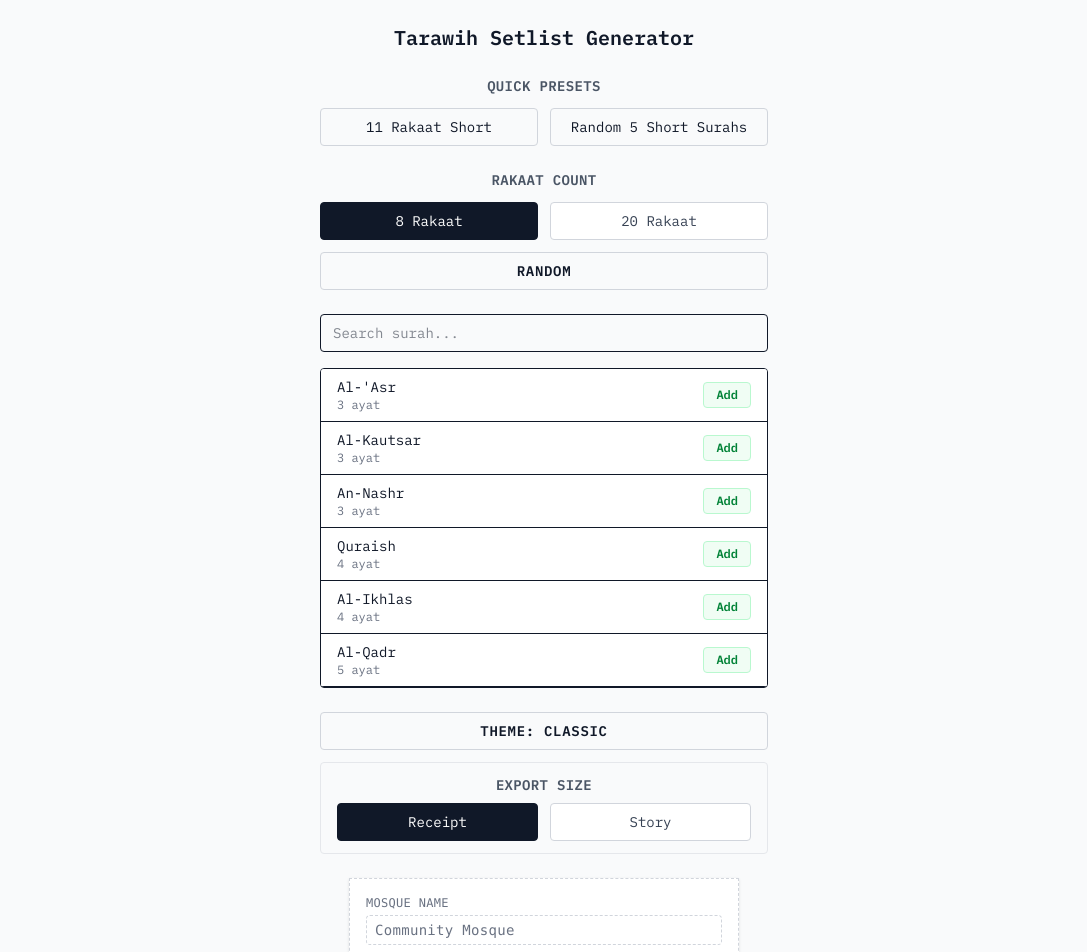
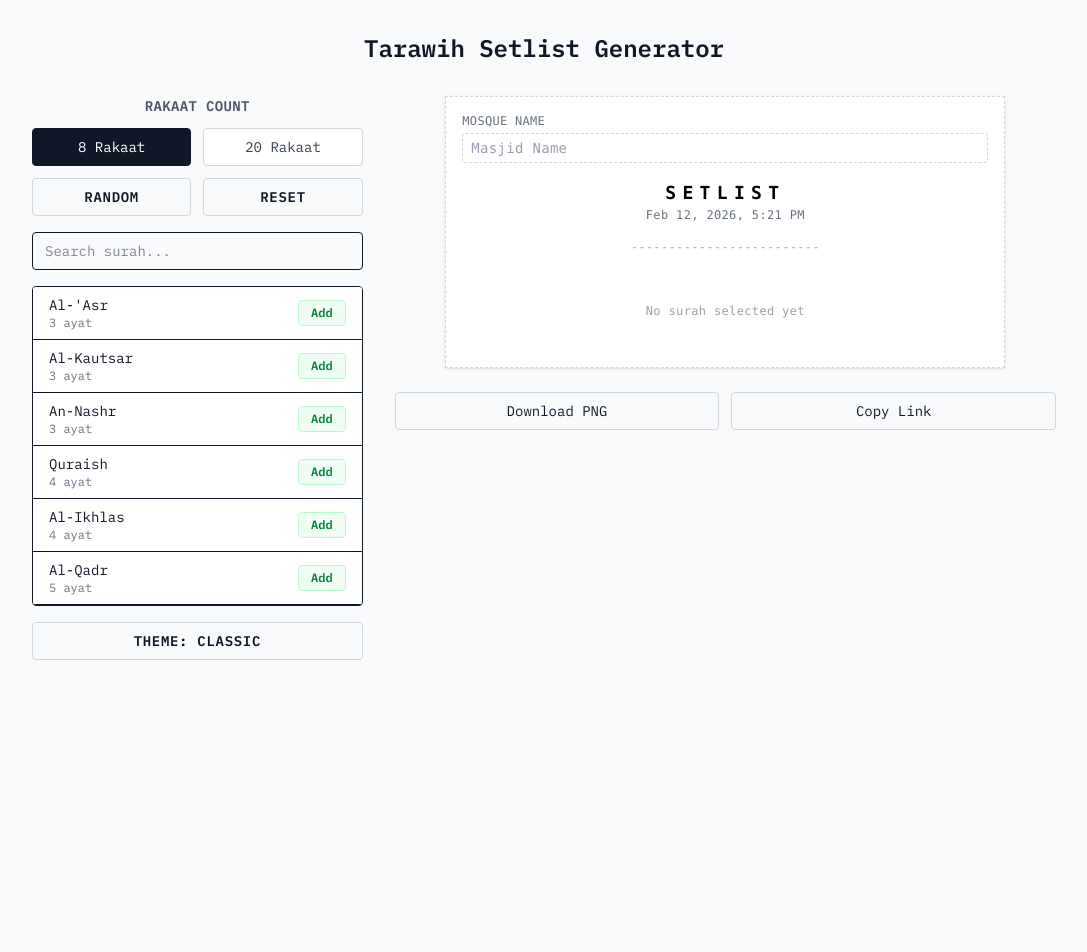
Before and after one commit to buyungalf/tarawihify, a Next.js app: page / in a window 1280 px wide. Shown: the top 952 px of the page, without its empty margins (96-1183 px from the left). After the commit the page ends 800 px from the top, so only its background shows below. Built offline with nearby package versions, Linux system fonts and the light colour scheme.

Commit message:
feat: ui improvement

```diff
--- a/app/dashboard/page.tsx
+++ b/app/dashboard/page.tsx
@@ -0,0 +1,66 @@
+import Link from "next/link";
+
+export default function DashboardPage() {
+  return (
+    <div className="min-h-screen w-full px-6 py-8">
+      <div className="mx-auto w-full max-w-4xl">
+        <h1 className="mb-8 text-center text-3xl font-bold">Tarawih Setlist Dashboard</h1>
+
+        <div className="grid grid-cols-1 gap-6 md:grid-cols-2">
+          <div className="rounded-lg border border-gray-200 bg-white p-6 shadow-sm">
+            <h2 className="mb-4 text-xl font-semibold">Create New Setlist</h2>
+            <p className="mb-4 text-gray-600">
+              Generate a new Tarawih prayer setlist by selecting surahs and arranging them in order.
+            </p>
+            <Link
+              href="/"
+              className="inline-block rounded bg-blue-600 px-4 py-2 text-white hover:bg-blue-700"
+            >
+              Create Setlist
+            </Link>
+          </div>
+
+          <div className="rounded-lg border border-gray-200 bg-white p-6 shadow-sm">
+            <h2 className="mb-4 text-xl font-semibold">Recent Setlists</h2>
+            <p className="mb-4 text-gray-600">
+              Access your recently created setlists or load from saved templates.
+            </p>
+            <div className="space-y-2">
+              <div className="text-sm text-gray-500">No recent setlists found</div>
+            </div>
+          </div>
+
+          <div className="rounded-lg border border-gray-200 bg-white p-6 shadow-sm">
+            <h2 className="mb-4 text-xl font-semibold">About Tarawih Prayers</h2>
+            <p className="text-gray-600">
+              Tarawih prayers are voluntary night prayers performed during Ramadan.
+              This tool helps imams and organizers prepare structured setlists for these prayers.
+            </p>
+          </div>
+
+          <div className="rounded-lg border border-gray-200 bg-white p-6 shadow-sm">
+            <h2 className="mb-4 text-xl font-semibold">How to Use</h2>
+            <ul className="space-y-2 text-gray-600">
+              <li className="flex items-start">
+                <span className="mr-2">•</span>
+                <span>Select 8 or 20 rakaat depending on your mosque's tradition</span>
+              </li>
+              <li className="flex items-start">
+                <span className="mr-2">•</span>
+                <span>Pick surahs from the list and arrange them in order</span>
+              </li>
+              <li className="flex items-start">
+                <span className="mr-2">•</span>
+                <span>Customize with your mosque name and theme</span>
+              </li>
+              <li className="flex items-start">
+                <span className="mr-2">•</span>
+                <span>Download or share your setlist</span>
+              </li>
+            </ul>
+          </div>
+        </div>
+      </div>
+    </div>
+  );
+}
--- a/app/generate/page.tsx
+++ b/app/generate/page.tsx
@@ -0,0 +1,6 @@
+import { redirect } from "next/navigation";
+
+export default function GeneratePage() {
+  // Redirect to the main page since the generation functionality is already on the home page
+  redirect("/");
+}
--- a/app/page.tsx
+++ b/app/page.tsx
@@ -2,16 +2,12 @@
 
 import { useEffect, useRef, useState } from "react";
 import { toPng } from "html-to-image";
-import { usePathname, useRouter, useSearchParams } from "next/navigation";
+import { useRouter, useSearchParams } from "next/navigation";
 import SurahPicker from "@/components/SurahPicker";
 import SetlistDisplay from "@/components/SetlistDisplay";
 import { parseListFromUrl, serializeListToUrl } from "@/utils/urlHelpers";
 import surahList from "@/data/surah.json";
 
-const PRESETS: Record<string, number[]> = {
-  "11 Rakaat Short": [1, 112, 113, 114, 108, 109, 112, 113, 108, 109, 114],
-  "Random 5 Short Surahs": [113, 114, 109, 112, 108],
-};
 const RAKAAT_OPTIONS = [8, 20] as const;
 
 type Surah = {
@@ -23,17 +19,13 @@ type Surah = {
 export default function HomePage() {
   const searchParams = useSearchParams();
   const router = useRouter();
-  const pathname = usePathname();
   const [selectedSurahIds, setSelectedSurahIds] = useState<number[]>([]);
   const [rakaat, setRakaat] = useState<number>(8);
-  const [header, setHeader] = useState("Community Mosque");
+  const [header, setHeader] = useState("");
   const [isExporting, setIsExporting] = useState(false);
-  const [isExportMode, setIsExportMode] = useState(false);
   const [theme, setTheme] = useState<"classic" | "thermal">("classic");
-  const [exportSize, setExportSize] = useState<"receipt" | "story">("receipt");
   const [copyFeedback, setCopyFeedback] = useState<"idle" | "copied">("idle");
-  const receiptRef = useRef<HTMLDivElement | null>(null);
-  const storyExportRef = useRef<HTMLDivElement | null>(null);
+  const exportContainerRef = useRef<HTMLDivElement | null>(null);
 
   useEffect(() => {
     const listParam = searchParams.get("list");
@@ -91,16 +83,16 @@ export default function HomePage() {
     });
   };
 
-  const applyPreset = (ids: number[]) => {
-    setSelectedSurahIds([...ids]);
+  const handleRakaatChange = (option: (typeof RAKAAT_OPTIONS)[number]) => {
+    if (option === rakaat) return;
+    setRakaat(option);
+    setSelectedSurahIds([]);
   };
 
   const handleDownload = async () => {
-    const targetNode =
-      exportSize === "story" ? storyExportRef.current : receiptRef.current;
+    const targetNode = exportContainerRef.current;
     if (!targetNode || isExporting) return;
     setIsExporting(true);
-    setIsExportMode(true);
 
     try {
       const dataUrl = await toPng(targetNode, {
@@ -115,7 +107,6 @@ export default function HomePage() {
     } catch (error) {
       console.error("Failed to export setlist", error);
     } finally {
-      setIsExportMode(false);
       setIsExporting(false);
     }
   };
@@ -151,28 +142,16 @@ export default function HomePage() {
   };
 
   return (
-    <main className="min-h-screen flex flex-col items-center gap-6 p-6">
-      <h1 className="text-xl font-semibold">Tarawih Setlist Generator</h1>
+    <main className="min-h-screen w-full px-6 py-8">
+      <div className="mx-auto flex w-full max-w-5xl flex-col gap-8">
+        <h1 className="text-center text-2xl font-semibold">
+          Tarawih Setlist Generator
+        </h1>
 
-      <section className="w-full max-w-md space-y-3">
-        <p className="text-center text-sm font-semibold uppercase tracking-wide text-gray-600">
-          Quick Presets
-        </p>
-        <div className="grid grid-cols-1 gap-3 sm:grid-cols-2">
-          {Object.entries(PRESETS).map(([label, ids]) => (
-            <button
-              key={label}
-              type="button"
-              onClick={() => applyPreset(ids)}
-              className="rounded border border-gray-300 px-4 py-2 text-sm font-medium transition-all duration-200 hover:-translate-y-0.5 hover:bg-gray-50"
-            >
-              {label}
-            </button>
-          ))}
-        </div>
-      </section>
-
-      <section className="w-full max-w-md space-y-3">
+        <div className="flex flex-col lg:flex-row gap-8">
+          {/* Controls section - appears first in JSX for correct mobile stacking */}
+          <div className="lg:w-1/3 space-y-4">
+            <section className="space-y-3">
               <p className="text-center text-sm font-semibold uppercase tracking-wide text-gray-600">
                 Rakaat Count
               </p>
@@ -181,7 +160,7 @@ export default function HomePage() {
                   <button
                     key={option}
                     type="button"
-              onClick={() => setRakaat(option)}
+                    onClick={() => handleRakaatChange(option)}
                     className={`rounded border px-4 py-2 text-sm font-medium transition-all duration-200 hover:-translate-y-0.5 ${
                       rakaat === option
                         ? "border-gray-900 bg-gray-900 text-white"
@@ -192,13 +171,22 @@ export default function HomePage() {
                   </button>
                 ))}
               </div>
+              <div className="grid grid-cols-2 gap-3">
                 <button
                   type="button"
                   onClick={handleRandomize}
-          className="w-full rounded border border-gray-300 px-4 py-2 text-sm font-semibold uppercase tracking-wider transition-all duration-200 hover:-translate-y-0.5 hover:bg-gray-100"
+                  className="rounded border border-gray-300 px-4 py-2 text-sm font-semibold uppercase tracking-wider transition-all duration-200 hover:-translate-y-0.5 hover:bg-gray-100"
                 >
                   Random
                 </button>
+                <button
+                  type="button"
+                  onClick={() => setSelectedSurahIds([])}
+                  className="rounded border border-gray-300 px-4 py-2 text-sm font-semibold uppercase tracking-wider transition-all duration-200 hover:-translate-y-0.5 hover:bg-gray-100"
+                >
+                  Reset
+                </button>
+              </div>
             </section>
 
             <SurahPicker
@@ -206,7 +194,6 @@ export default function HomePage() {
               onToggleSurah={handleToggleSurah}
             />
 
-      <div className="w-full max-w-md space-y-3 text-center">
             <button
               type="button"
               onClick={toggleTheme}
@@ -214,65 +201,51 @@ export default function HomePage() {
             >
               Theme: {theme === "classic" ? "Classic" : "Thermal"}
             </button>
-        <div className="w-full rounded border border-gray-200 px-4 py-3 text-sm">
-          <p className="mb-2 font-semibold uppercase tracking-wide text-gray-600">
-            Export Size
-          </p>
-          <div className="grid grid-cols-2 gap-3">
-            {[["receipt", "Receipt"] as const, ["story", "Story"] as const].map(
-              ([value, label]) => (
-                <button
-                  key={value}
-                  type="button"
-                  onClick={() => setExportSize(value)}
-                  className={`rounded border px-3 py-2 text-sm font-medium transition-all duration-200 hover:-translate-y-0.5 ${
-                    exportSize === value
-                      ? "border-gray-900 bg-gray-900 text-white"
-                      : "border-gray-300 bg-white text-gray-700"
-                  }`}
-                >
-                  {label}
-                </button>
-              ),
-            )}
-          </div>
-        </div>
           </div>
 
+          {/* Preview section - appears second in JSX for correct mobile stacking */}
+          <div className="lg:w-2/3 space-y-6">
+            <div className="flex flex-col items-center">
               <SetlistDisplay
-        ref={receiptRef}
                 selectedSurahIds={selectedSurahIds}
                 moveUp={moveUp}
                 moveDown={moveDown}
-        isExportMode={isExportMode}
                 theme={theme}
                 header={header}
                 onHeaderChange={setHeader}
               />
+            </div>
 
-      <div className="flex flex-col gap-3 sm:flex-row">
+            <div className="flex w-full flex-col gap-3 sm:flex-row">
               <button
                 type="button"
                 onClick={handleDownload}
                 disabled={isExporting}
-          className="rounded border border-gray-300 px-6 py-2 text-sm font-medium transition-all duration-200 hover:-translate-y-0.5 hover:bg-gray-50 disabled:cursor-not-allowed disabled:opacity-60"
+                className="flex-1 rounded border border-gray-300 px-6 py-2 text-sm font-medium transition-all duration-200 hover:-translate-y-0.5 hover:bg-gray-50 disabled:cursor-not-allowed disabled:opacity-60"
               >
                 {isExporting ? "Generating image..." : "Download PNG"}
               </button>
               <button
                 type="button"
                 onClick={handleCopyLink}
-          className="rounded border border-gray-300 px-6 py-2 text-sm font-medium transition-all duration-200 hover:-translate-y-0.5 hover:bg-gray-50"
+                className="flex-1 rounded border border-gray-300 px-6 py-2 text-sm font-medium transition-all duration-200 hover:-translate-y-0.5 hover:bg-gray-50"
               >
                 {copyFeedback === "copied" ? "Copied!" : "Copy Link"}
               </button>
             </div>
+          </div>
+        </div>
+      </div>
 
-      <div className="sr-only absolute -left-[9999px]" aria-hidden="true">
       <div
-          ref={storyExportRef}
-          className="w-[1080px] h-[1920px] flex items-center justify-center bg-white"
+        className="pointer-events-none absolute -left-[9999px] top-0"
+        aria-hidden="true"
       >
+        <div
+          ref={exportContainerRef}
+          className="aspect-video w-[1920px] max-w-none rounded-[48px] border border-gray-200 bg-gradient-to-b from-white to-gray-50"
+        >
+          <div className="flex h-full w-full items-center justify-center bg-white p-16">
             <SetlistDisplay
               selectedSurahIds={selectedSurahIds}
               moveUp={moveUp}
@@ -280,8 +253,9 @@ export default function HomePage() {
               isExportMode
               theme={theme}
               header={header}
-            onHeaderChange={() => {}}
+              onHeaderChange={setHeader}
             />
+          </div>
         </div>
       </div>
     </main>
--- a/components/SetlistDisplay.tsx
+++ b/components/SetlistDisplay.tsx
@@ -58,12 +58,12 @@ const SetlistDisplay = forwardRef<HTMLDivElement, SetlistDisplayProps>(
     const indexText =
       theme === 'classic' ? 'text-gray-600' : 'text-neutral-300';
 
-    return (
-      <div
-        ref={ref}
-        data-export={isExportMode ? 'true' : 'false'}
-        className={`w-[390px] mx-auto space-y-4 border border-dashed p-4 font-mono text-sm tracking-wide ${themeClasses}`}
-      >
+  return (
+    <div
+      ref={ref}
+      data-export={isExportMode ? 'true' : 'false'}
+      className={`mx-auto w-full max-w-[560px] space-y-4 border border-dashed p-4 font-mono text-sm tracking-wide ${themeClasses}`}
+    >
         <label
           className={`block text-xs uppercase tracking-wide ${
             isExportMode ? 'hidden' : subtleText
```
Lines whose indentation alone changed are shown as unchanged.
